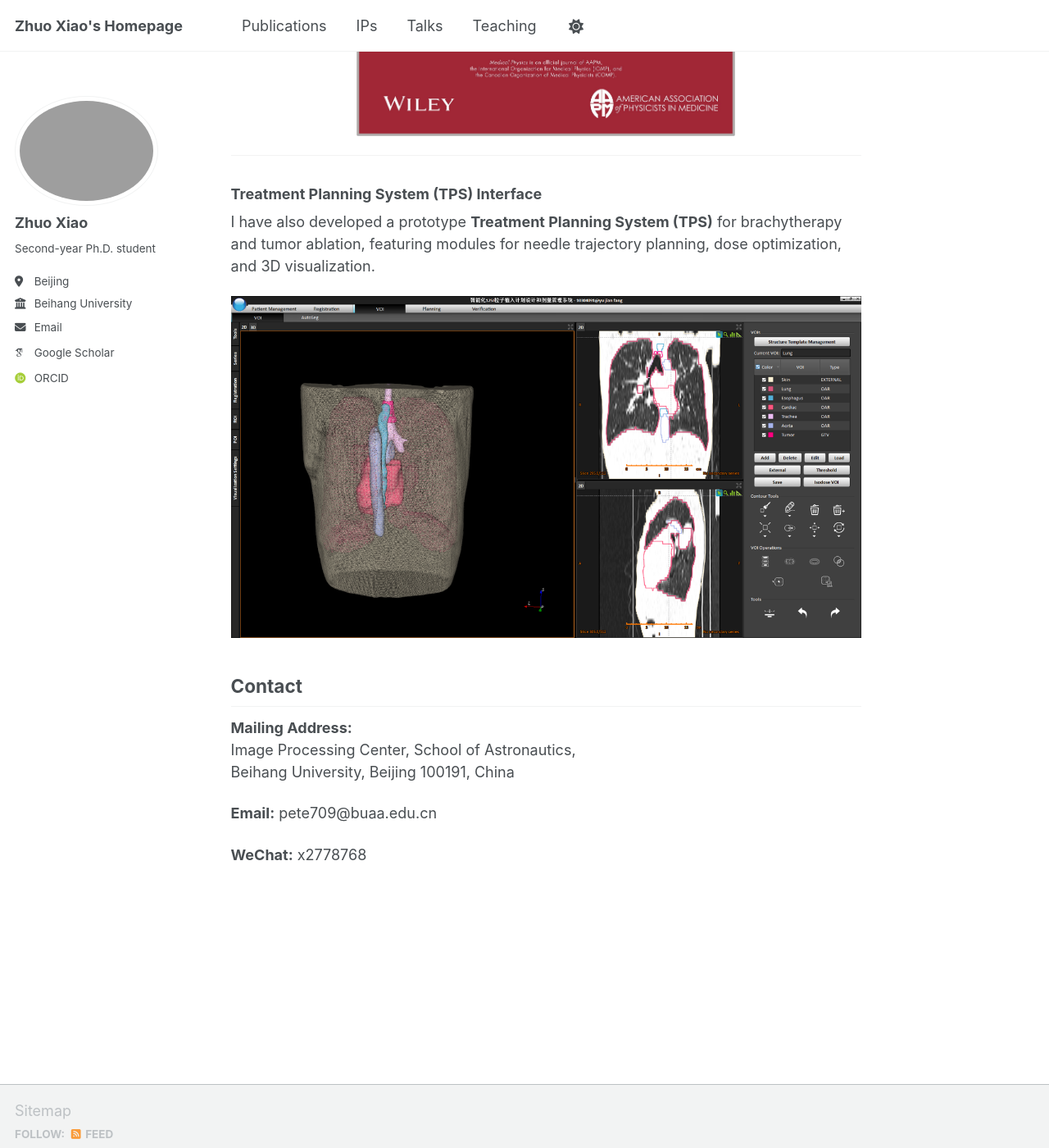
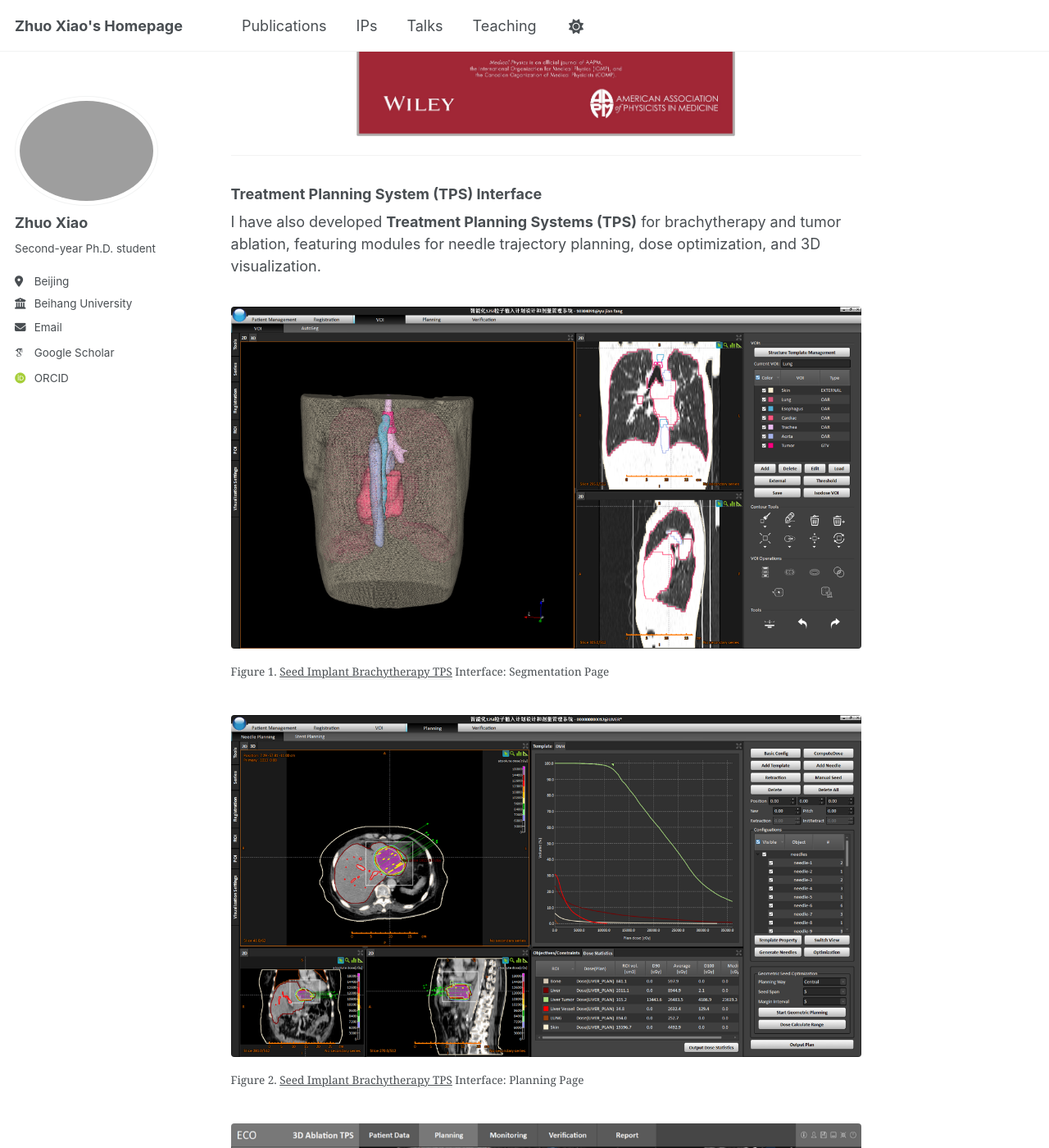
Before and after one commit to BUAAXZzz/BUAAXZzz.github.io, a Jekyll site: the page built from _pages/about.md, in a window 1280 px wide and 1400 px high, scrolled down 1504 px. Shown: the whole window at 82% size. Built offline with Jekyll 4.4.1, drawn with Linux system fonts in a browser that asks for light colours; some web fonts are replaced; a script that is not in the unit is left out; some of the changed text lies outside the part shown.

Commit message:
Add homepage pictures for softwares

```diff
--- a/_pages/about.md
+++ b/_pages/about.md
@@ -40,9 +40,25 @@ Our work on **Automatic planning for head and neck seed implant brachytherapy**
 
 ### Treatment Planning System (TPS) Interface
 
-I have also developed a prototype **Treatment Planning System (TPS)** for brachytherapy and tumor ablation, featuring modules for needle trajectory planning, dose optimization, and 3D visualization.
+I have also developed **Treatment Planning Systems (TPS)** for brachytherapy and tumor ablation, featuring modules for needle trajectory planning, dose optimization, and 3D visualization.
 
-![Treatment Planning System Interface](/images/tps_interface.png)
+<figure>
+  <img src="/images/tps_interface.png" alt="Treatment Planning System Interface1">
+  <figcaption>Figure 1. <a href="https://www.bjthkl.com/" target="_blank">Seed Implant Brachytherapy TPS</a> Interface: Segmentation Page</figcaption>
+</figure>
+
+<figure>
+  <img src="/images/tps_plan.png" alt="Treatment Planning System Interface2">
+  <figcaption>Figure 2. <a href="https://www.bjthkl.com/" target="_blank">Seed Implant Brachytherapy TPS</a> Interface: Planning Page</figcaption>
+</figure>
+
+<figure>
+  <img src="/images/eco_tps.png" alt="MWA TPS Interface">
+  <figcaption>
+    Figure 3. MWA TPS Interface, developed in collaboration with
+    <a href="https://www.njeco.cn/" target="_blank">ECO Medical (Nanjing)</a>.
+  </figcaption>
+</figure>
 
 
 Contact
```
Also changed, not shown: _talks/2023-06-16-ccma-intelligent-mwa-planning.md (+1 -1 lines), _talks/2024-07-01-adaptive-feature-dcnn-ct-reconstruction.md (+1 -1 lines), images/eco_tps.png (added), images/tps_plan.png (added).
